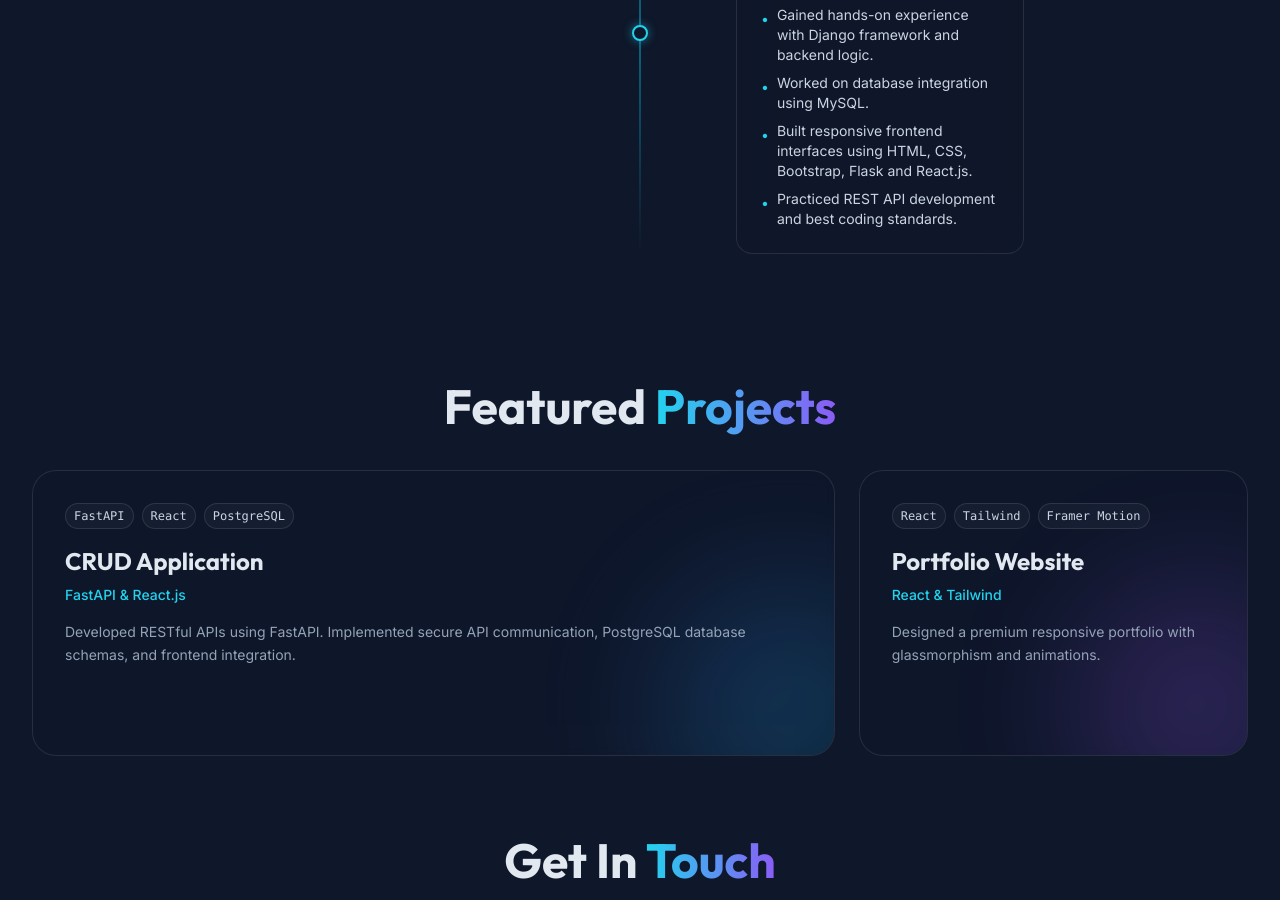
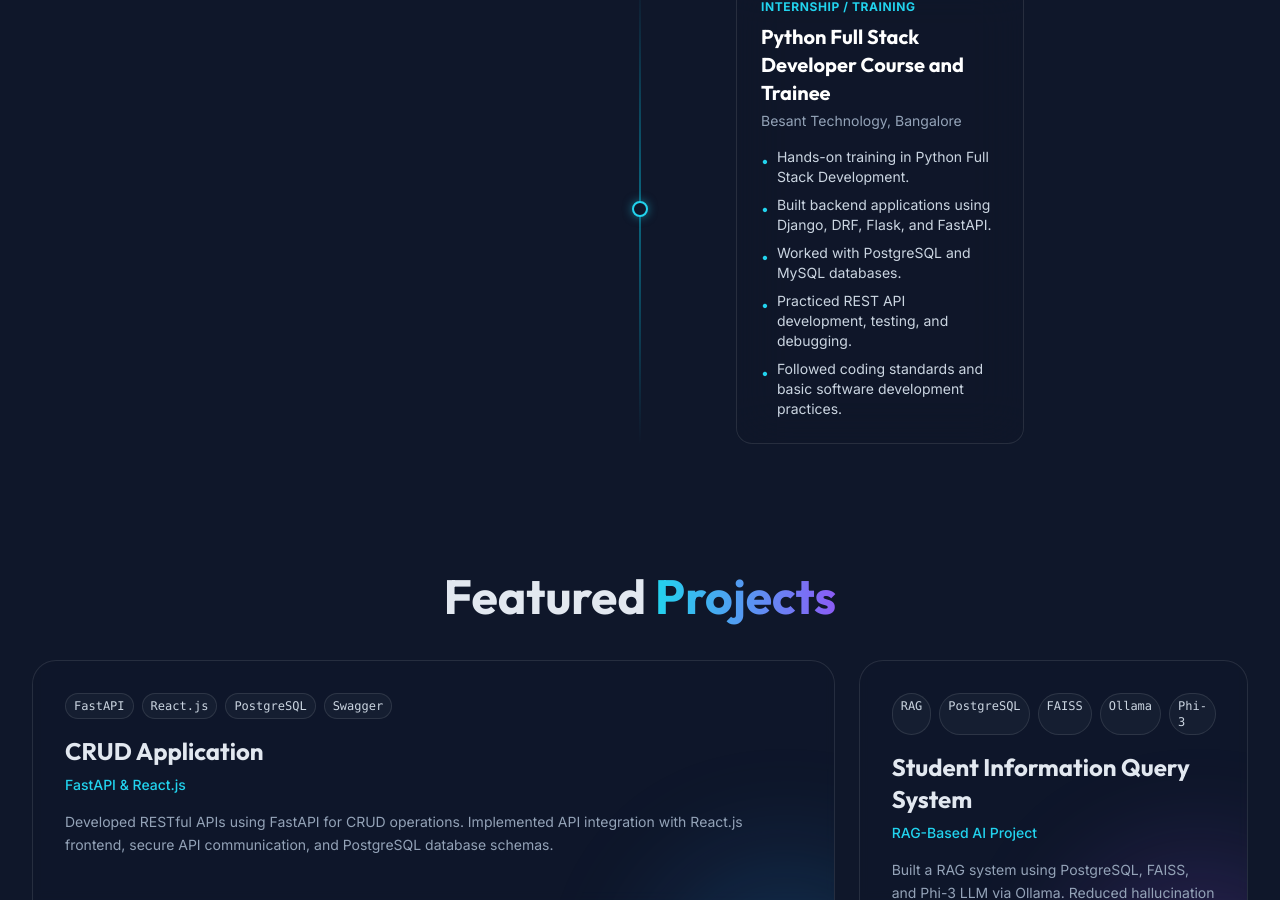
Before and after one commit to sriramkumar082004/Sri_portfolio, a React (Vite) app: page / in a window 1280 px wide. Shown: the part 1900-2800 px from the top of the page. Built offline with nearby package versions, Linux system fonts and the light colour scheme.

Commit message:
Add new Project and Details

```diff
--- a/src/App.jsx
+++ b/src/App.jsx
@@ -1,8 +1,10 @@
 import React from 'react';
 import Navbar from './components/Navbar';
 import Hero from './components/Hero';
+
 import Skills from './components/Skills';
 import Experience from './components/Experience';
+
 import Projects from './components/Projects';
 import Contact from './components/Contact';
 import Footer from './components/Footer';
@@ -12,8 +14,10 @@ function App() {
     <div className="bg-slate-900 min-h-screen text-slate-200">
       <Navbar />
       <Hero />
+
       <Skills />
       <Experience />
+
       <Projects />
       <Contact />
       <Footer />
--- a/src/components/Experience.jsx
+++ b/src/components/Experience.jsx
@@ -3,15 +3,15 @@ import { motion } from 'framer-motion';
 
 const experiences = [
     {
-        role: 'Python Developer Trainee',
+        role: 'Python Full Stack Developer Course and Trainee',
         company: 'Besant Technology, Bangalore',
-        period: 'Internship',
+        period: 'Internship / Training',
         description: [
-            'Completed intensive training in Python Full Stack Development.',
-            'Gained hands-on experience with Django framework and backend logic.',
-            'Worked on database integration using MySQL.',
-            'Built responsive frontend interfaces using HTML, CSS, Bootstrap, Flask and React.js.',
-            'Practiced REST API development and best coding standards.'
+            'Hands-on training in Python Full Stack Development.',
+            'Built backend applications using Django, DRF, Flask, and FastAPI.',
+            'Worked with PostgreSQL and MySQL databases.',
+            'Practiced REST API development, testing, and debugging.',
+            'Followed coding standards and basic software development practices.'
         ]
     }
 ];
--- a/src/components/Footer.jsx
+++ b/src/components/Footer.jsx
@@ -5,7 +5,7 @@ const Footer = () => {
     <footer className="bg-slate-900 py-8 border-t border-slate-800">
       <div className="max-w-7xl mx-auto px-4 text-center">
         <p className="text-gray-500">
-          © {new Date().getFullYear()} Sriram. All rights reserved.
+          © {new Date().getFullYear()} Sriram Kumar. All rights reserved.
         </p>
       </div>
     </footer>
--- a/src/components/Hero.jsx
+++ b/src/components/Hero.jsx
@@ -18,7 +18,7 @@ const Hero = () => {
             transition={{ duration: 0.8 }}
           >
             <h1 className="text-5xl md:text-7xl font-bold mb-6 leading-tight font-outfit">
-              I'm <span className="text-transparent bg-clip-text bg-gradient-to-r from-cyan-400 via-blue-500 to-violet-600 drop-shadow-sm">Sriram K</span>
+              I'm <span className="text-transparent bg-clip-text bg-gradient-to-r from-cyan-400 via-blue-500 to-violet-600 drop-shadow-sm">Sriram Kumar</span>
             </h1>
             <p className="text-xl md:text-2xl text-slate-400 mb-8 max-w-lg mx-auto md:mx-0 font-light">
               Python Full Stack Developer building <span className="text-slate-200 font-normal">scalable</span> & <span className="text-slate-200 font-normal">premium</span> web experiences.
--- a/src/components/Projects.jsx
+++ b/src/components/Projects.jsx
@@ -5,20 +5,29 @@ const projects = [
   {
     title: 'CRUD Application',
     subtitle: 'FastAPI & React.js',
-    description: 'Developed RESTful APIs using FastAPI. Implemented secure API communication, PostgreSQL database schemas, and frontend integration.',
-    tags: ['FastAPI', 'React', 'PostgreSQL'],
+    description: 'Developed RESTful APIs using FastAPI for CRUD operations. Implemented API integration with React.js frontend, secure API communication, and PostgreSQL database schemas.',
+    tags: ['FastAPI', 'React.js', 'PostgreSQL', 'Swagger'],
     link: '#',
     color: 'from-cyan-500 to-blue-500',
     size: 'col-span-1 md:col-span-2'
   },
   {
-    title: 'Portfolio Website',
-    subtitle: 'React & Tailwind',
-    description: 'Designed a premium responsive portfolio with glassmorphism and animations.',
-    tags: ['React', 'Tailwind', 'Framer Motion'],
+    title: 'Student Information Query System',
+    subtitle: 'RAG-Based AI Project',
+    description: 'Built a RAG system using PostgreSQL, FAISS, and Phi-3 LLM via Ollama. Reduced hallucination by limiting LLM input to retrieved context for accurate student data queries.',
+    tags: ['RAG', 'PostgreSQL', 'FAISS', 'Ollama', 'Phi-3'],
     link: '#',
     color: 'from-violet-500 to-purple-500',
-    size: 'col-span-1'
+    size: 'col-span-1 md:col-span-1'
+  },
+  {
+    title: 'Personal Portfolio Website',
+    subtitle: 'React.js & Tailwind',
+    description: 'Designed and developed a responsive personal portfolio website focused on clean UI design, responsiveness, and usability.',
+    tags: ['React.js', 'HTML5', 'CSS3', 'Tailwind'],
+    link: '#',
+    color: 'from-emerald-400 to-cyan-500',
+    size: 'col-span-1 md:col-span-3'
   }
 ];
 
--- a/src/components/Skills.jsx
+++ b/src/components/Skills.jsx
@@ -1,12 +1,14 @@
 import React, { useState } from 'react';
 import { motion, AnimatePresence } from 'framer-motion';
-import { FaPython, FaReact, FaHtml5, FaCss3Alt, FaBootstrap, FaGitAlt, FaDatabase } from 'react-icons/fa';
-import { SiDjango, SiFlask, SiJavascript, SiMysql, SiPostgresql, SiPostman, SiTailwindcss } from 'react-icons/si';
+import { FaPython, FaReact, FaHtml5, FaCss3Alt, FaBootstrap, FaGitAlt, FaDatabase, FaLock, FaServer } from 'react-icons/fa';
+import { SiDjango, SiFlask, SiJavascript, SiMysql, SiPostgresql, SiPostman, SiTailwindcss, SiFastapi, SiSwagger } from 'react-icons/si';
 
 const skills = [
   { name: 'Python', category: 'Backend', icon: FaPython, color: 'text-yellow-400' },
   { name: 'Django', category: 'Backend', icon: SiDjango, color: 'text-green-600' },
+  { name: 'FastAPI', category: 'Backend', icon: SiFastapi, color: 'text-teal-400' },
   { name: 'Flask', category: 'Backend', icon: SiFlask, color: 'text-slate-200' },
+  { name: 'DRF', category: 'Backend', icon: FaServer, color: 'text-red-400' },
   { name: 'PostgreSQL', category: 'Database', icon: SiPostgresql, color: 'text-blue-400' },
   { name: 'MySQL', category: 'Database', icon: SiMysql, color: 'text-blue-500' },
   { name: 'React.js', category: 'Frontend', icon: FaReact, color: 'text-cyan-400' },
@@ -16,6 +18,8 @@ const skills = [
   { name: 'Bootstrap', category: 'Frontend', icon: FaBootstrap, color: 'text-purple-600' },
   { name: 'Tailwind', category: 'Frontend', icon: SiTailwindcss, color: 'text-cyan-400' },
   { name: 'REST APIs', category: 'Backend', icon: FaDatabase, color: 'text-green-400' },
+  { name: 'JWT Auth', category: 'Backend', icon: FaLock, color: 'text-yellow-500' },
+  { name: 'Swagger', category: 'Tools', icon: SiSwagger, color: 'text-green-500' },
   { name: 'Postman', category: 'Tools', icon: SiPostman, color: 'text-orange-500' },
   { name: 'Git', category: 'Tools', icon: FaGitAlt, color: 'text-red-500' },
 ];
```
Also changed, not shown: 1 other file (tests, documents, lock files or other folders).
